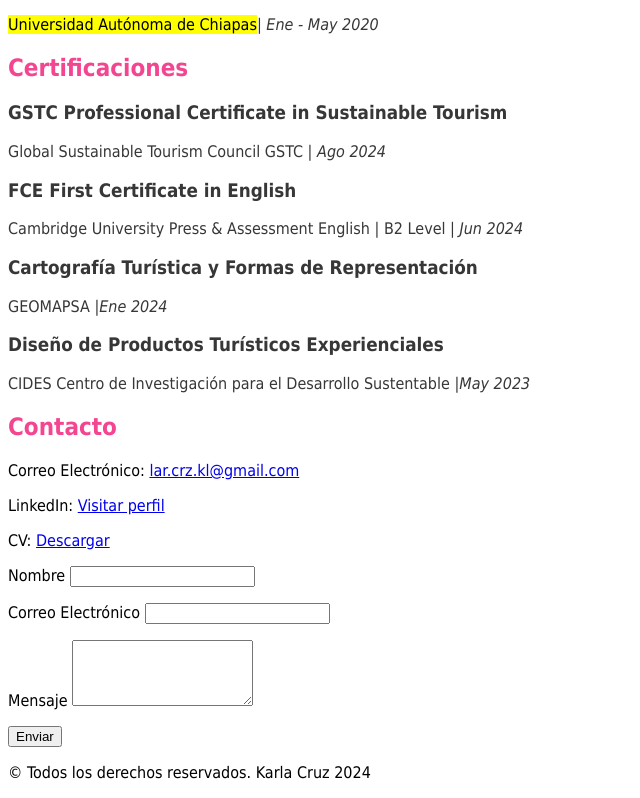
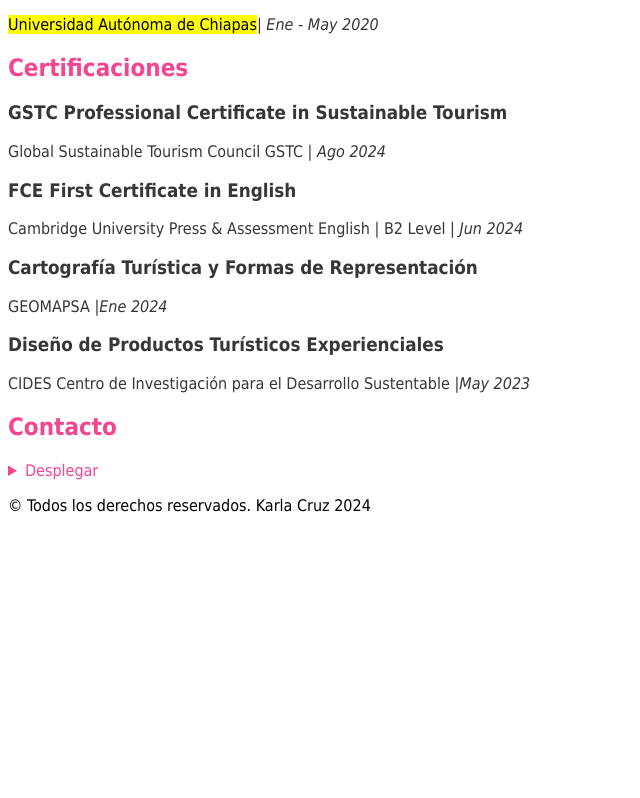
Before and after one commit to Karla-AgCRZ/Proyecto-Final-Portafolio, a plain HTML site: page index.html in a window 1280 px wide. Shown: the part 1606-2404 px from the top of the page, without its empty margins (0-640 px from the left). After the commit the page ends 2137 px from the top, so only its background shows below. Drawn offline with Linux system fonts and the light colour scheme.

Commit message:
Se creó un menú desplegable para la sección de contacto

```diff
--- a/index.html
+++ b/index.html
@@ -148,7 +148,9 @@
         </section>
         <section id="contacto">
             <h2 style="color:rgb(244, 69, 145);">Contacto</h2>
-            <p>Correo Electrónico: <a href="lar.crz.kl@gmail.com">lar.crz.kl@gmail.com</a> </p>
+            <details>
+                <summary style="color: rgb(244, 69, 145);">Desplegar</summary>
+                <p>Correo Electrónico: <a href="lar.crz.kl@gmail.com">lar.crz.kl@gmail.com</a> </p>
             <p>LinkedIn: <a href="https://www.linkedin.com/in/karla-aguilar-de-la-cruz/" target="_blank" rel="noopener noreferrer">Visitar perfil</a></p>
             <p>CV: <a href="./local/Dummy cv-template-vector.jpg" download>Descargar</a></p>
 
@@ -170,6 +172,7 @@
                 <div><p></p></div>
                 <button type="submit">Enviar</button>
             </form>
+            </details>
         </section>
     </main>
 
```
